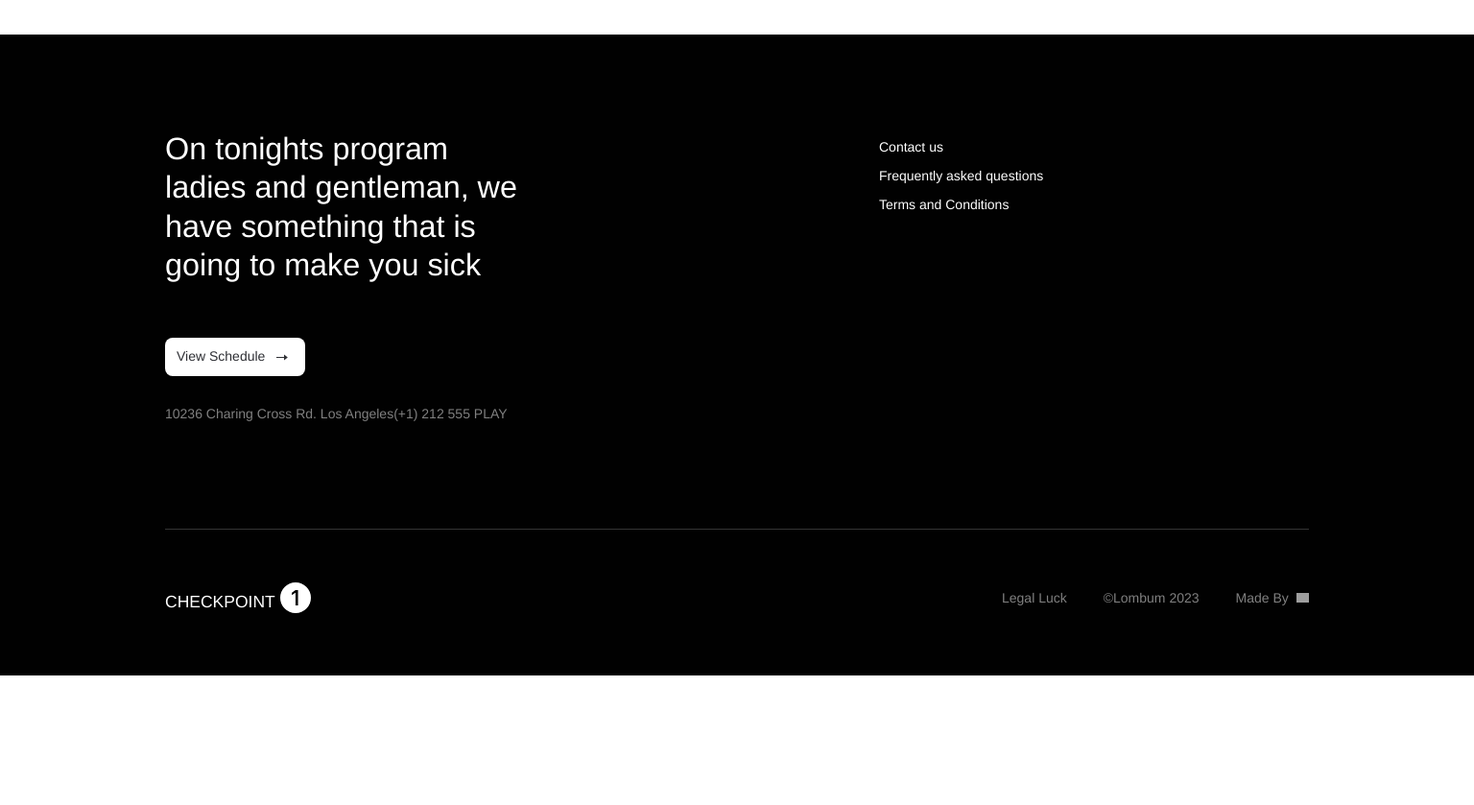
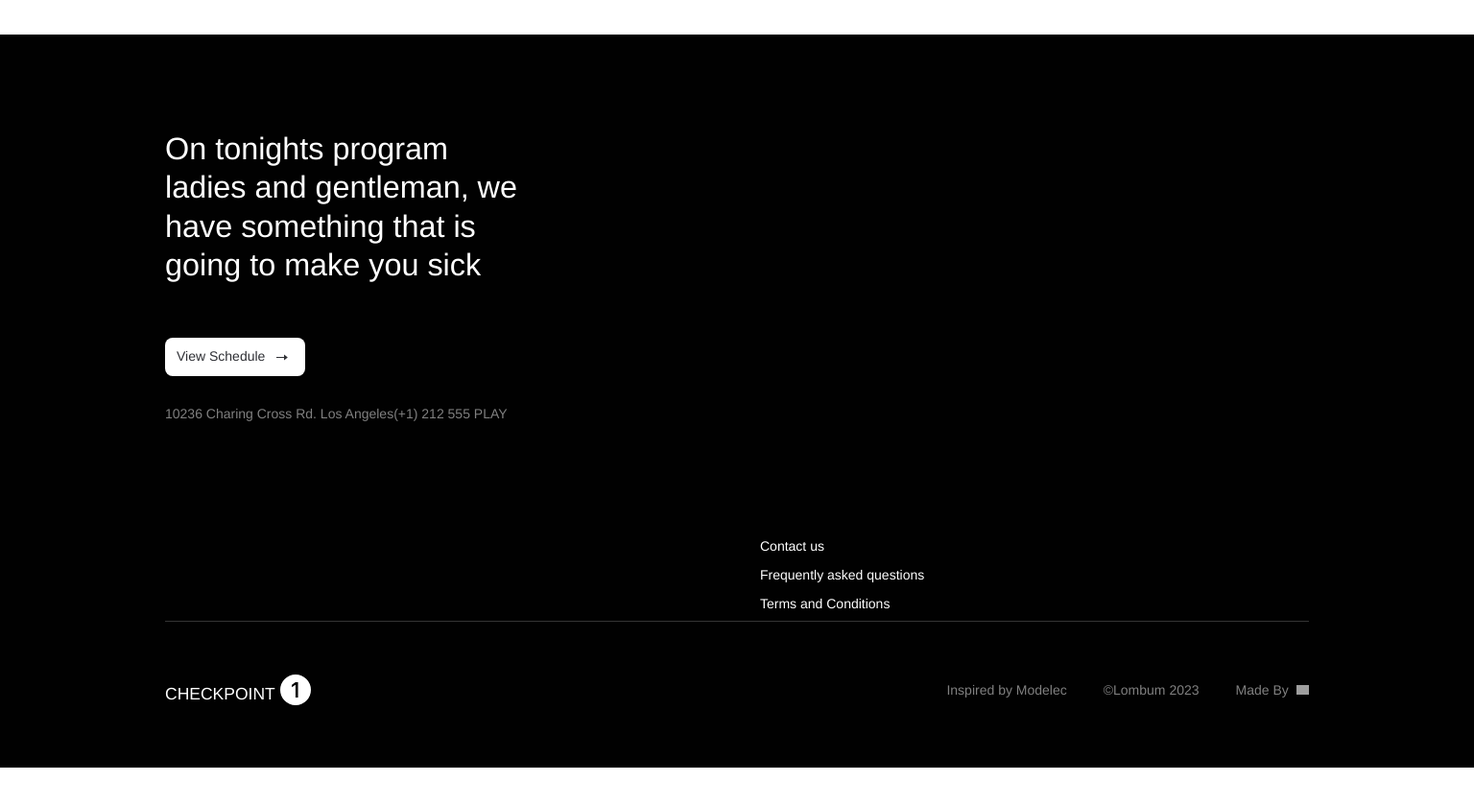
Before and after one commit to Lombardoc4/fullStackRoadmap, a plain HTML site: page checkpoint1/index.html in a window 1536 px wide. Shown: the part 1220-2059 px from the top of the page at 96% size. Drawn offline with Linux system fonts and the light colour scheme; grey boxes are pictures that could not be loaded.

Commit message:
giving credit for inspiration

```diff
--- a/checkpoint1/index.css
+++ b/checkpoint1/index.css
@@ -47,6 +47,7 @@ a {
 
 button, a {
     color: inherit;
+    cursor: revert;
 }
 
 ul {
@@ -763,7 +764,7 @@ footer {
         width: calc(50% - var(--gutter)*5/6*3 + var(--gutter)*2 + var(--gutter));
     }
 
-    .footer__menu {
+    .footer__menu {`
         grid-column-start: 8;
     }
 }
--- a/checkpoint1/index.html
+++ b/checkpoint1/index.html
@@ -126,7 +126,7 @@
                         </div>
                     </a>
                     <div class="text-sm footer__end__legal">
-                        <a href="#">Legal Luck</a>
+                        <a href="https://www.modelec.com/en">Inspired by Modelec</a>
                     </div>
                     <div class="copyright">©Lombum 2023</div>
                     <a class="credit" href="https://github.com/lombardoc4" target="_blank">
```
